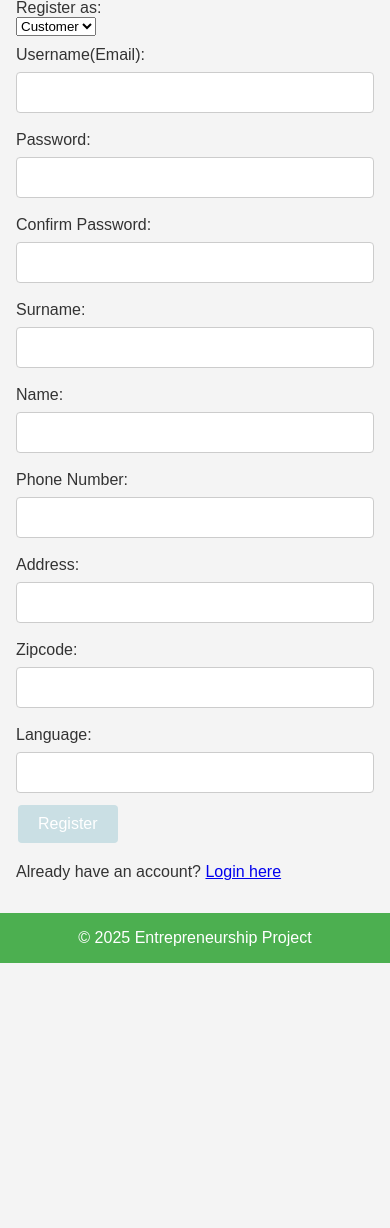
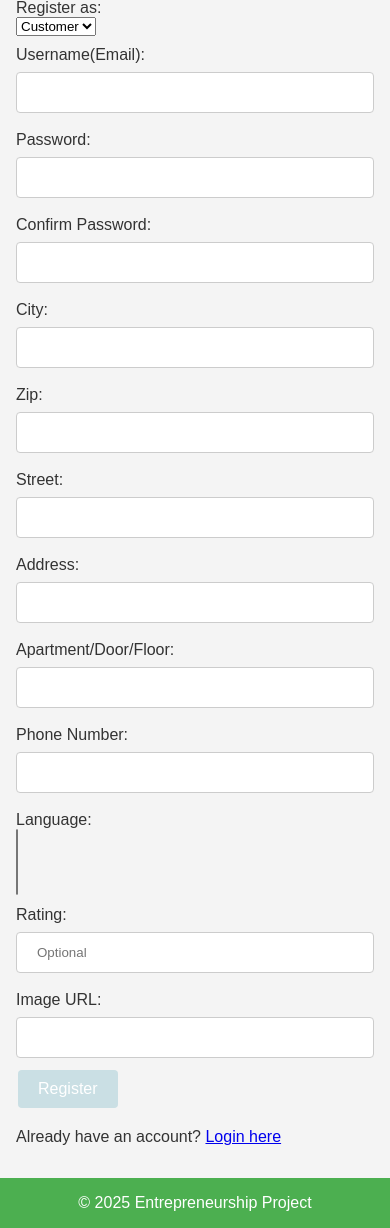
Before and after one commit to Shadowjumper3000/NeatClean, a Django app: page /register/ in a window 390 px wide. Shown: the part 189-1417 px from the top of the page. Before the commit the page ends 1152 px from the top, so only its background shows below. Run offline with Django 5.2, Linux system fonts and the light colour scheme.

Commit message:
feat(models): Add extended user profile fields
Extends the Profile model with additional user information fields:
- phone_number: For contact purposes (max 15 chars)
- language: ForeignKey to Language model for user preferences
- rating: Integer field for user ratings
- image_url: URL field for profile pictures

All new fields are optional (null=True, blank=True) to maintain backwards compatibility and allow gradual profile completion.

```diff
--- a/core/views.py
+++ b/core/views.py
@@ -1,8 +1,9 @@
 from django.shortcuts import render, redirect
 from django.contrib.auth import authenticate, login, logout
 from django.contrib.auth.decorators import login_required
-from database.models import Staff, Zipcode, Language, Customer
+from database.models import Zipcode, Language
 from django.contrib.auth.models import User
+from django.http import JsonResponse
 
 
 def index(request):
@@ -47,60 +48,54 @@ def register_view(request):
         if password != confirm_password:
             return render(request, "register.html", {"error": "Passwords do not match"})
 
-        user = User.objects.create_user(username=username, password=password)
-        user.save()
+        if User.objects.filter(username=username).exists():
+            return render(
+                request, "register.html", {"error": "Username already exists"}
+            )
 
-        if user_type == "customer":
+        try:
+            user = User.objects.create_user(username=username, password=password)
+            user.save()
+
             surname = request.POST["surname"]
             name = request.POST["name"]
             phone_number = request.POST["phone_number"]
             address = request.POST["address"]
             zipcode_value = request.POST["zipcode"]
-            language_value = request.POST["language"]
+            language_values = request.POST.getlist("language")
+            rating = request.POST.get("rating", None)
+            image_url = request.POST.get("image_url", None)
 
             zipcode, _ = Zipcode.objects.get_or_create(zipcode=zipcode_value)
-            language, _ = Language.objects.get_or_create(language=language_value)
 
-            customer = Customer(
+            profile = Profile(
+                user=user,
+                user_type=user_type,
                 surname=surname,
                 name=name,
-                email=username,
-                password=password,
                 phone_number=phone_number,
                 address=address,
                 zipcode=zipcode,
-                language=language,
-            )
-            customer.save()
-
-        elif user_type == "staff":
-            surname = request.POST["surname"]
-            name = request.POST["name"]
-            phone = request.POST["phone"]
-            rating = request.POST.get("rating", None)
-            zipcode_value = request.POST["zipcode"]
-            language_value = request.POST["language"]
-            image_url = request.POST["image_url"]
-
-            zipcode, _ = Zipcode.objects.get_or_create(zipcode=zipcode_value)
-            language, _ = Language.objects.get_or_create(language=language_value)
-
-            staff = Staff(
-                surname=surname,
-                name=name,
-                phone=phone,
-                password=password,
                 rating=rating,
-                zipcode=zipcode,
-                language=language,
                 image_url=image_url,
             )
-            staff.save()
+            profile.save()
 
-        user = authenticate(request, username=username, password=password)
-        if user is not None:
-            login(request, user)
-            return redirect("index")
+            for language_value in language_values:
+                language, _ = Language.objects.get_or_create(language=language_value)
+                profile.language.add(language)
+
+            user = authenticate(request, username=username, password=password)
+            if user is not None:
+                login(request, user)
+                return redirect("index")
+
+        except IntegrityError:
+            return render(
+                request,
+                "register.html",
+                {"error": "An error occurred. Please try again."},
+            )
 
     return render(request, "register.html")
 
@@ -127,3 +122,8 @@ def bookings(request):
     if not request.user.is_authenticated:
         return redirect("login")
     return render(request, "bookings.html")
+
+
+def get_languages(request):
+    languages = Language.objects.all().values_list("language", flat=True)
+    return JsonResponse(list(languages), safe=False)
--- a/frontend/templates/register.html
+++ b/frontend/templates/register.html
@@ -21,49 +21,35 @@
     <label for="confirm_password">Confirm Password:</label>
     <input type="password" id="confirm_password" name="confirm_password" required>
     <br>
-    <div id="customer_fields">
-        <label for="surname">Surname:</label>
-        <input type="text" id="surname" name="surname">
+    <label for="city">City:</label>
+    <input type="text" id="city" name="city">
     <br>
-        <label for="name">Name:</label>
-        <input type="text" id="name" name="name">
+    <label for="zip">Zip:</label>
+    <input type="text" id="zip" name="zip">
+    <br>
+    <label for="street">Street:</label>
+    <input type="text" id="street" name="street">
+    <br>
+    <label for="address">Address:</label>
+    <input type="text" id="address" name="address">
+    <br>
+    <label for="apartment_door_floor">Apartment/Door/Floor:</label>
+    <input type="text" id="apartment_door_floor" name="apartment_door_floor">
     <br>
     <label for="phone_number">Phone Number:</label>
     <input type="text" id="phone_number" name="phone_number">
     <br>
-        <label for="address">Address:</label>
-        <input type="text" id="address" name="address">
-        <br>
-        <label for="zipcode">Zipcode:</label>
-        <input type="text" id="zipcode" name="zipcode">
-        <br>
     <label for="language">Language:</label>
-        <input type="text" id="language" name="language">
-        <br>
-    </div>
-    <div id="staff_fields" style="display: none;">
-        <label for="surname">Surname:</label>
-        <input type="text" id="surname" name="surname">
-        <br>
-        <label for="name">Name:</label>
-        <input type="text" id="name" name="name">
-        <br>
-        <label for="phone">Phone:</label>
-        <input type="text" id="phone" name="phone">
+    <select id="language" name="language" multiple>
+        <!-- Options will be populated by JavaScript -->
+    </select>
     <br>
     <label for="rating">Rating:</label>
     <input type="text" id="rating" name="rating" placeholder="Optional">
     <br>
-        <label for="zipcode">Zipcode:</label>
-        <input type="text" id="zipcode" name="zipcode">
-        <br>
-        <label for="language">Language:</label>
-        <input type="text" id="language" name="language">
-        <br>
     <label for="image_url">Image URL:</label>
     <input type="text" id="image_url" name="image_url">
     <br>
-    </div>
     <button type="submit">Register</button>
     {% if error %}
         <p style="color: red;">{{ error }}</p>
@@ -82,5 +68,19 @@
             document.getElementById('staff_fields').style.display = 'block';
         }
     });
+
+    // Fetch languages and populate the dropdown list
+    fetch('/get-languages/')
+        .then(response => response.json())
+        .then(data => {
+            const select = document.getElementById('language');
+            data.forEach(language => {
+                const option = document.createElement('option');
+                option.value = language;
+                option.textContent = language;
+                select.appendChild(option);
+            });
+        })
+        .catch(error => console.error('Error fetching languages:', error));
 </script>
 {% endblock %}
```
Also changed, not shown: database/admin.py (+2 -5 lines), database/models.py (+11 -29 lines), README.md. Lines whose indentation alone changed are shown as unchanged.
